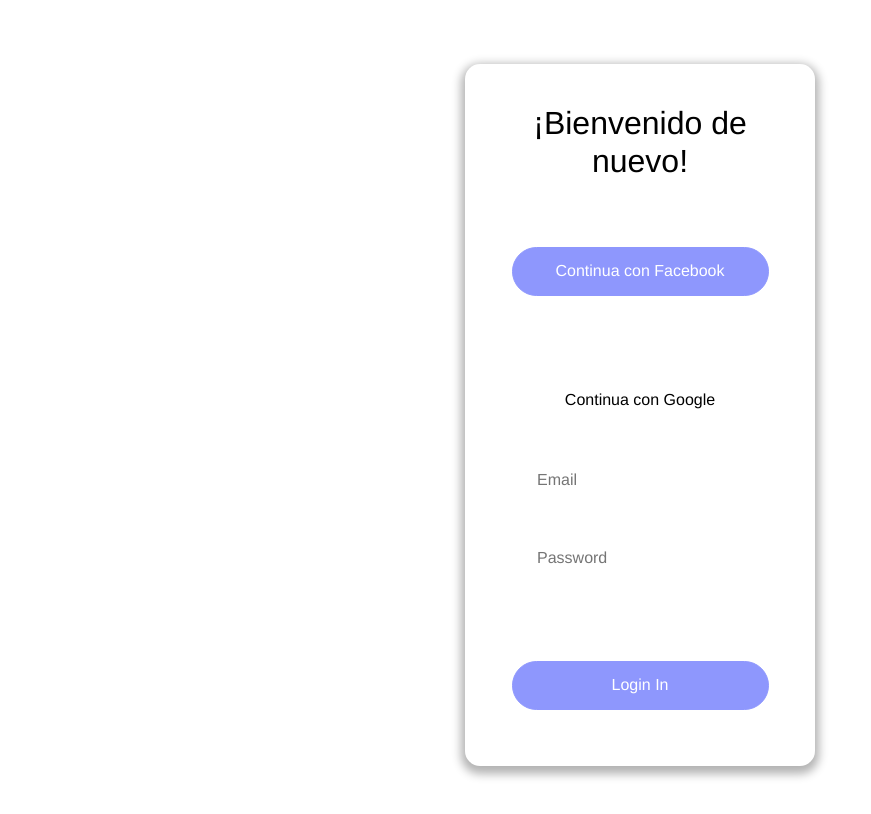
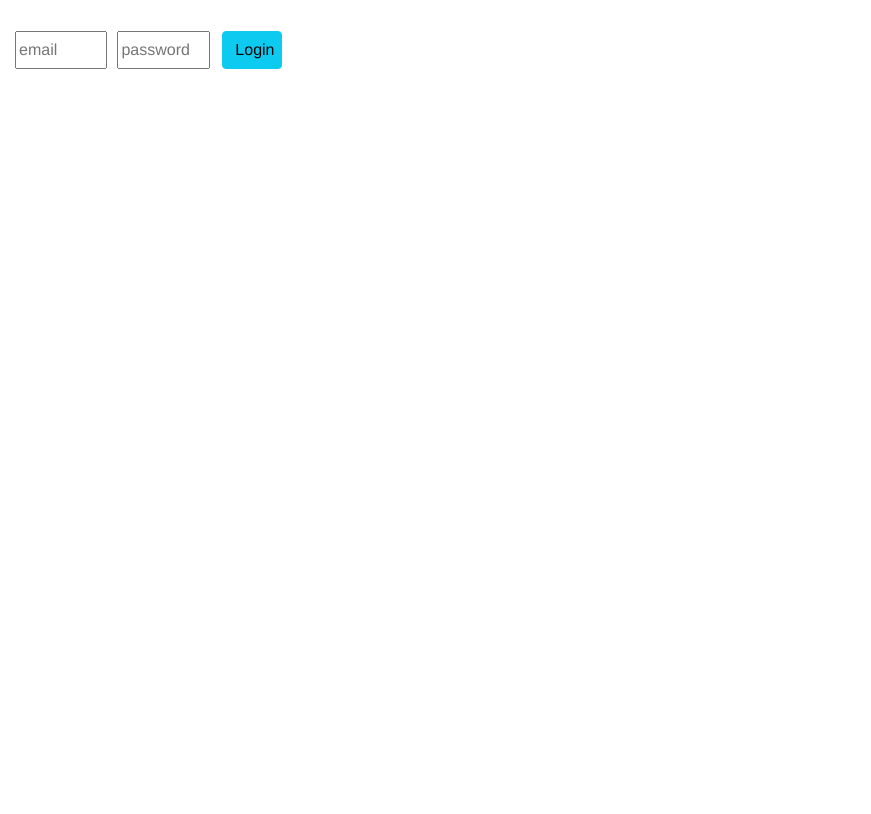
Before and after one commit to mariannamaldonado/le_mur_des_je_taime, a Vue app: page /SignIn in a window 1280 px wide. Shown: the whole page, without its empty margins (0-871 px from the left). Built offline with nearby package versions, Linux system fonts and the light colour scheme.

Commit message:
views signIn/Up igual a la rama main corrección

```diff
--- a/src/components/LoginBox.vue
+++ b/src/components/LoginBox.vue
@@ -1,21 +1,19 @@
 <template>
   <div class="loginbox">
     <div class="formulario" v-if="!user.email">
-      <h2 class="title">¡Bienvenido de nuevo!</h2>
-      <div class="form-submit">
-        <button @click="facebook" class="btnLogin">Continua con Facebook</button>
+      <input v-model="email" placeholder="email" />
+      <input v-model="password" placeholder="password" />
+      <div>
+        <button @click="login" class="btn btn-info">Login</button>
       </div>
-      <div class="form-submit">
-        <button  @click="google" class="google btnLogin">Continua con Google</button>
-      </div>
-      <input class="form-input" v-model="email" required placeholder="Email" />
-      <input class="form-input" v-model="password" required placeholder="Password" />
-      <div class="form-submit">
-        <button @click="login" class="btnLogin">Login In</button>
-      </div>
+    </div>
+    <div v-else>
+      Bienvenid@ {{ user.nombre }} {{user.apellidos}}
+        <button class="btn btn-warning" @click="logout">Salir</button>
     </div>
   </div>
 </template>
+
 
 <script>
 import { ref, computed } from "vue";
@@ -62,74 +60,17 @@ export default {
 };
 </script>
 
-<style >
+<style lang="scss" scoped>
 .loginbox {
-  padding: 2rem;
-  color: black;
-  margin: 3rem auto;
-  display: flex;
-  flex-direction: column;
-  justify-content: center;
-  width: 20%;
-  min-width: 350px;
-  max-width: 100%;
-  background: white;
-  border-radius: 15px;
-  padding: 40px;
-  box-shadow: 0 4px 10px 4px rgba(0, 0, 0, 0.3);
-}
-
-.title {
-  text-align: center;
-  color: black;
-  margin-bottom: 50px;
-}
-
-.form-input {
-  padding: 10px 15px;
-  background: none;
-  background-image: none;
-  border: 1px solid white;
-  border-radius: 15px;
-  color: black;
-  margin: 1em;
-
-}
-
-.form-submit {
-  top: 20px;
-  border: none;
-  border-radius: 10px;
-  color: white;
-  margin-top: 3em;
-  padding: 1rem 0;
-  cursor: pointer;
-  transition: background 0.2s;
-}
-
-.btnLogin {
-width: 257px;
-height: 49px;
-left: 83px;
-top: 301px;
-color:white;
-background: #8E97FD;
-border: 1px solid #8E97FD;
-box-sizing: border-box;
-border-radius: 40px;
-
-}
-
-.google{
-width: 257px;
-height: 49px;
-left: 83px;
-top: 301px;
-color:black;
-background: white;
-border: 1px solid white;
-box-sizing: border-box;
-border-radius: 40px;
-
+  max-width: 300px;
+  padding: 10px;
+  .formulario {
+    display: inline-flex;
+    input,
+    button {
+      width: 80%;
+      margin: 5px;
+    }
+  }
 }
 </style>
--- a/src/views/Contact.vue
+++ b/src/views/Contact.vue
@@ -6,7 +6,7 @@
 
 <script>
 export default {
-  name: "Contacto",
+  name: "Contact",
   components: {},
 
   setup() {
--- a/src/views/signUp.vue
+++ b/src/views/signUp.vue
@@ -1,14 +1,6 @@
 <template>
-  <div class="login">
-    <h2 class="title">¡Crea tu cuenta!</h2>
-    <input class="form-input" v-model="firstname" required placeholder="Nombre"/>
-    <input class="form-input" v-model="lastname" required placeholder="Apellidos"/>
-    <input class="form-input" v-model="username" required placeholder="Seudonimo"/>
-    <input class="form-input" v-model="email" required placeholder="Email"/>
-    <input class="form-input" v-model="password" required placeholder="Password"/>
-    <div class="form-submit">
-      <button @click="enviar" class="btnLogin">Registrate</button>
-    </div>
+  <div>
+    <h1>Crear nueva cuenta</h1>
   </div>
 </template>
 
@@ -72,61 +64,6 @@ export default {
 };
 </script>
 
-<style >
-.login {
-  padding: 2rem;
-  color: black;
-  margin: 3rem auto;
-  display: flex;
-  flex-direction: column;
-  justify-content: center;
-  width: 20%;
-  min-width: 350px;
-  max-width: 100%;
-  background: white;
-  border-radius: 15px;
-  padding: 40px;
-  box-shadow: 0 4px 10px 4px rgba(0, 0, 0, 0.3);
-}
-
-.title {
-  text-align: center;
-  color: black;
-  margin-bottom: 50px;
-}
-
-.form-input {
-  padding: 10px 15px;
-  background: none;
-  background-image: none;
-  border: 1px solid white;
-  border-radius: 15px;
-  color: black;
-  margin: 1em;
-
-}
-
-.form-submit {
-  top: 20px;
-  border: none;
-  border-radius: 10px;
-  color: white;
-  margin-top: 3rem;
-  padding: 1rem 0;
-  cursor: pointer;
-  transition: background 0.2s;
-}
-
-.btnLogin {
-width: 257px;
-height: 49px;
-left: 83px;
-top: 301px;
-color:white;
-background: #8E97FD;
-border: 1px solid #8E97FD;
-box-sizing: border-box;
-border-radius: 40px;
-}
+<style lang="scss" scoped>
 
 </style>
```
Also changed, not shown: 2 other files (tests, documents, lock files or other folders).
